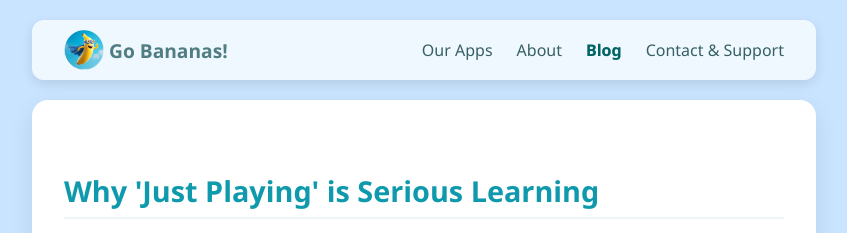
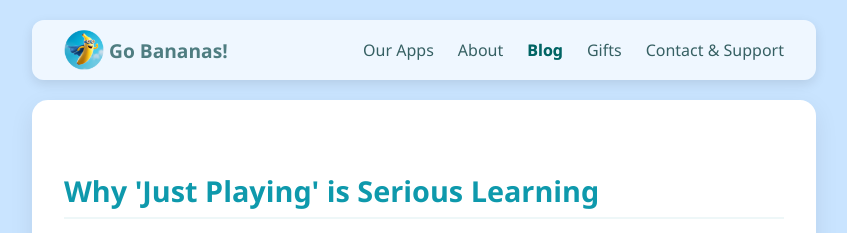
Before and after one commit to MagicScribble/test2, a Jekyll site: the page blog-post-science-behind-play.html, which Jekyll copies as it is, in a window 1280 px wide and 900 px high. Shown: the top 233 px of the window, without its empty margins (216-1063 px from the left). Built offline with Jekyll 4.4.1, drawn with Linux system fonts in a browser that asks for light colours; comment, search, counter and statistics services are not loaded.

Commit message:
Update blog-post-science-behind-play.html

```diff
--- a/blog-post-science-behind-play.html
+++ b/blog-post-science-behind-play.html
@@ -62,6 +62,7 @@
                 <li><a href="index.html">Our Apps</a></li>
                 <li><a href="about.html">About</a></li>
                 <li><a href="blog.html" class="active">Blog</a></li>
+                <li><a href="gifts.html">Gifts</a></li>
                 <li><a href="contact.html">Contact & Support</a></li>
             </ul>
             <div class="hamburger">
```
